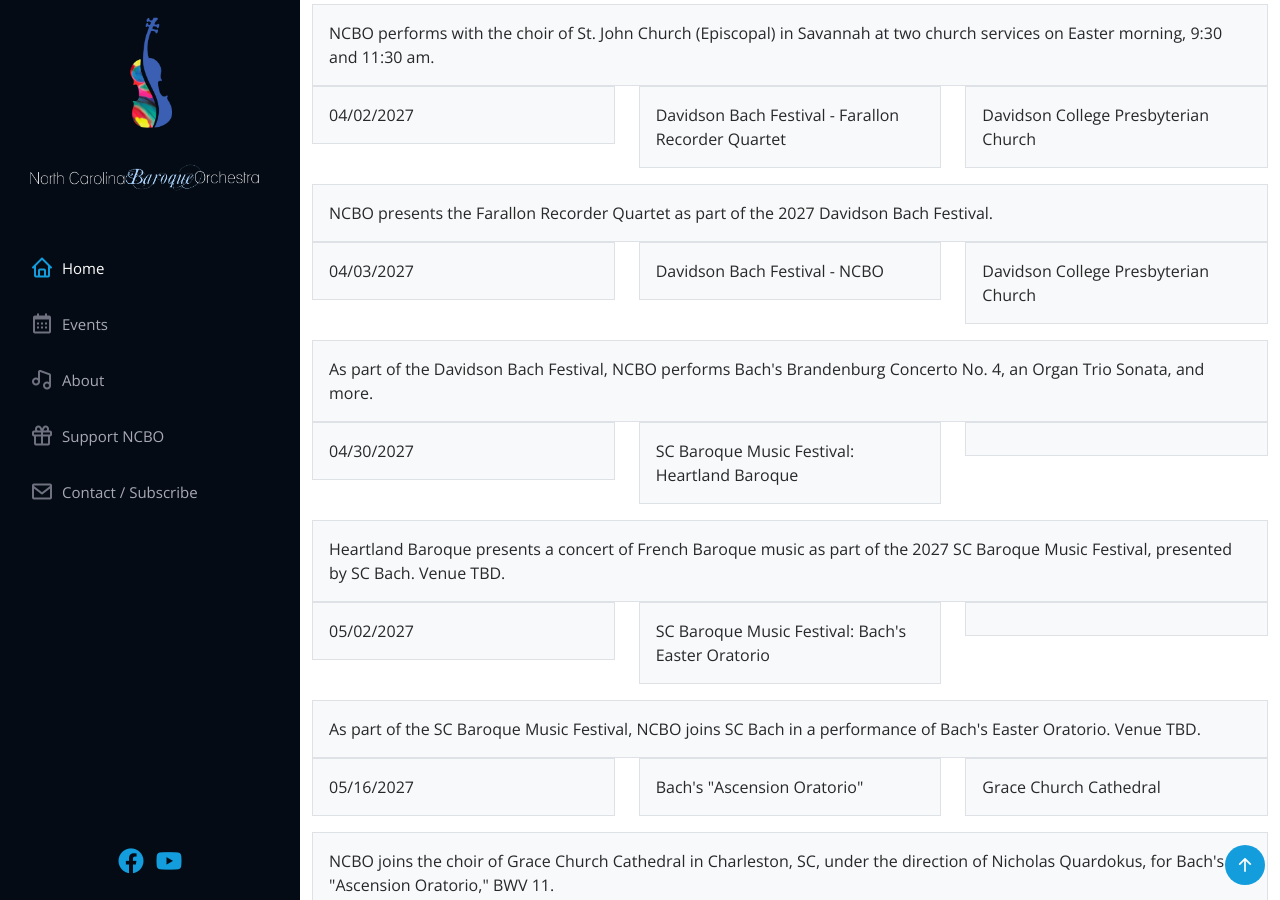
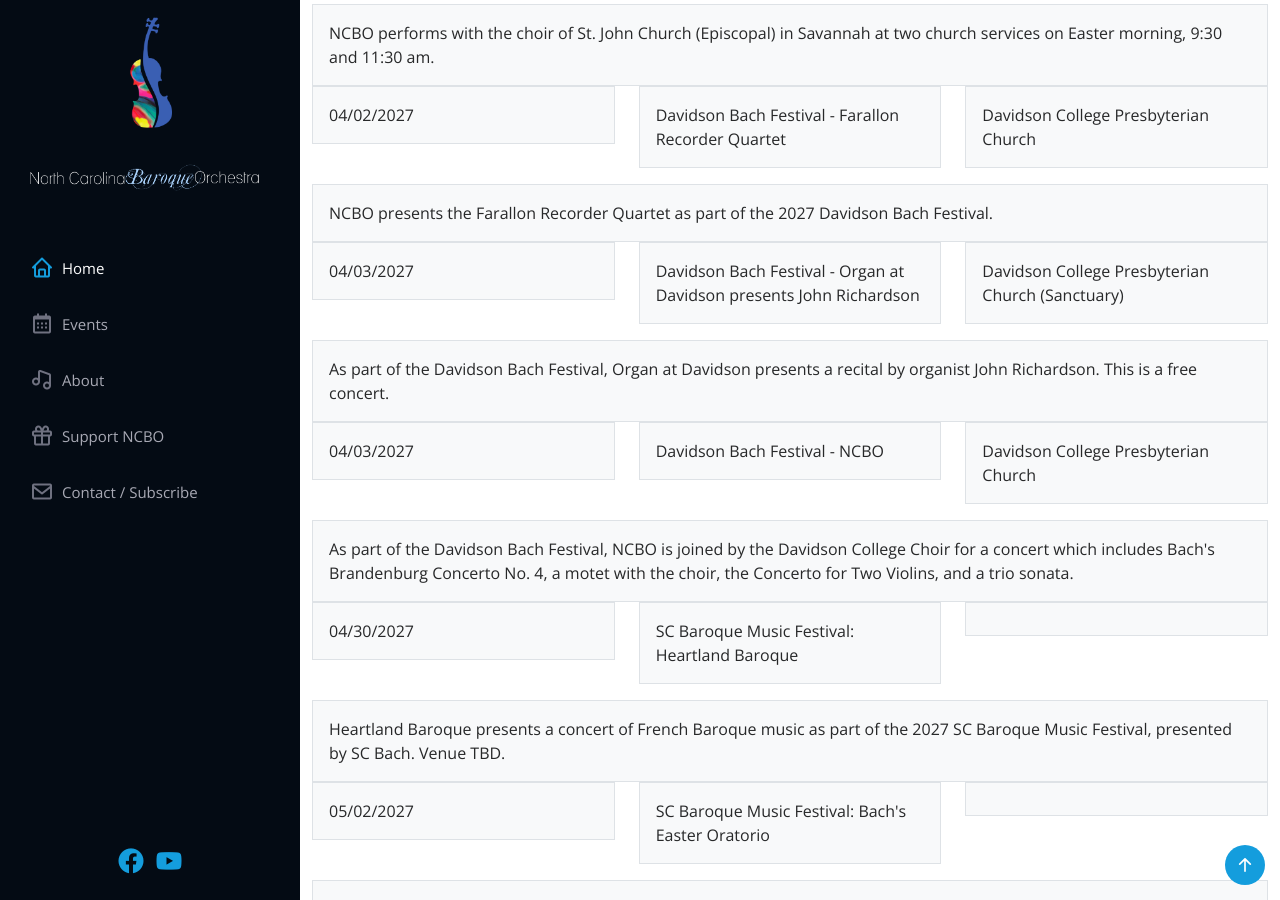
Before and after one commit to ncbaroqueorchestra/ncboweb, a Jekyll site: the page built from past_events.md, in a window 1280 px wide and 900 px high, scrolled down 3478 px. Built offline with Jekyll 4.4.1, drawn with Linux system fonts in a browser that asks for light colours.

Commit message:
Updated NCBO events

```diff
--- a/_data/events.yml
+++ b/_data/events.yml
@@ -285,16 +285,32 @@
   sortdate: 1806708600
   venue: Davidson College Presbyterian Church
 - address: 100 N. Main Street, Davidson, NC
-  description: As part of the Davidson Bach Festival, NCBO performs Bach's Brandenburg
-    Concerto No. 4, an Organ Trio Sonata, and more.
+  description: 'As part of the Davidson Bach Festival, Organ at Davidson presents
+    a recital by organist John Richardson.
+
+
+    This is a free concert.'
   eventdate: 04/03/2027
   eventday: '3'
   eventmonthyear: April 2027
-  eventtime: 05:00 PM
+  eventtime: 03:00 PM
+  eventweekday: Sat
+  heading: Davidson Bach Festival - Organ at Davidson presents John Richardson
+  mapurl: https://maps.app.goo.gl/ytVxzhZqPVkFzuMT6
+  sortdate: 1806778800
+  venue: Davidson College Presbyterian Church (Sanctuary)
+- address: 100 N. Main Street, Davidson, NC
+  description: As part of the Davidson Bach Festival, NCBO is joined by the Davidson
+    College Choir for a concert which includes Bach's Brandenburg Concerto No. 4,
+    a motet with the choir, the Concerto for Two Violins, and a trio sonata.
+  eventdate: 04/03/2027
+  eventday: '3'
+  eventmonthyear: April 2027
+  eventtime: 07:30 PM
   eventweekday: Sat
   heading: Davidson Bach Festival - NCBO
   mapurl: https://maps.app.goo.gl/ytVxzhZqPVkFzuMT6
-  sortdate: 1806786000
+  sortdate: 1806795000
   venue: Davidson College Presbyterian Church
 - address: ''
   description: Heartland Baroque presents a concert of French Baroque music as part
```
